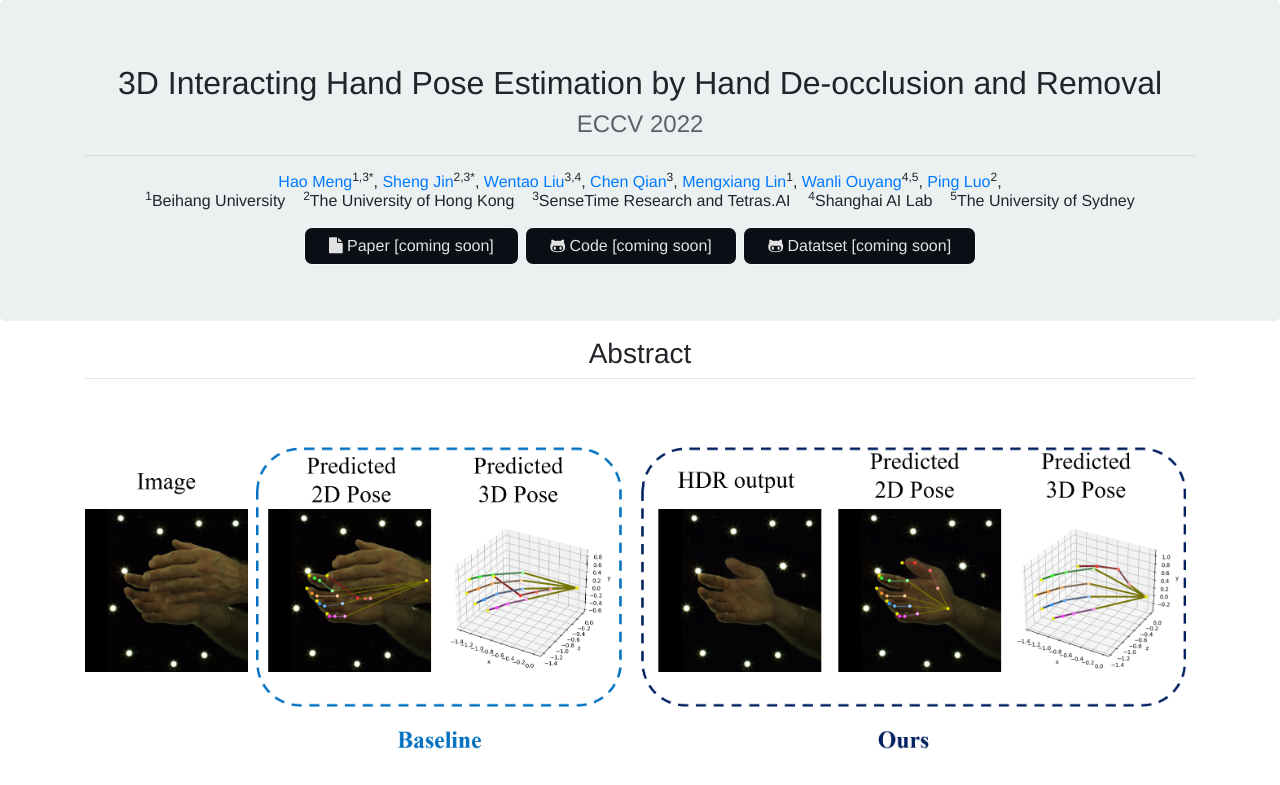
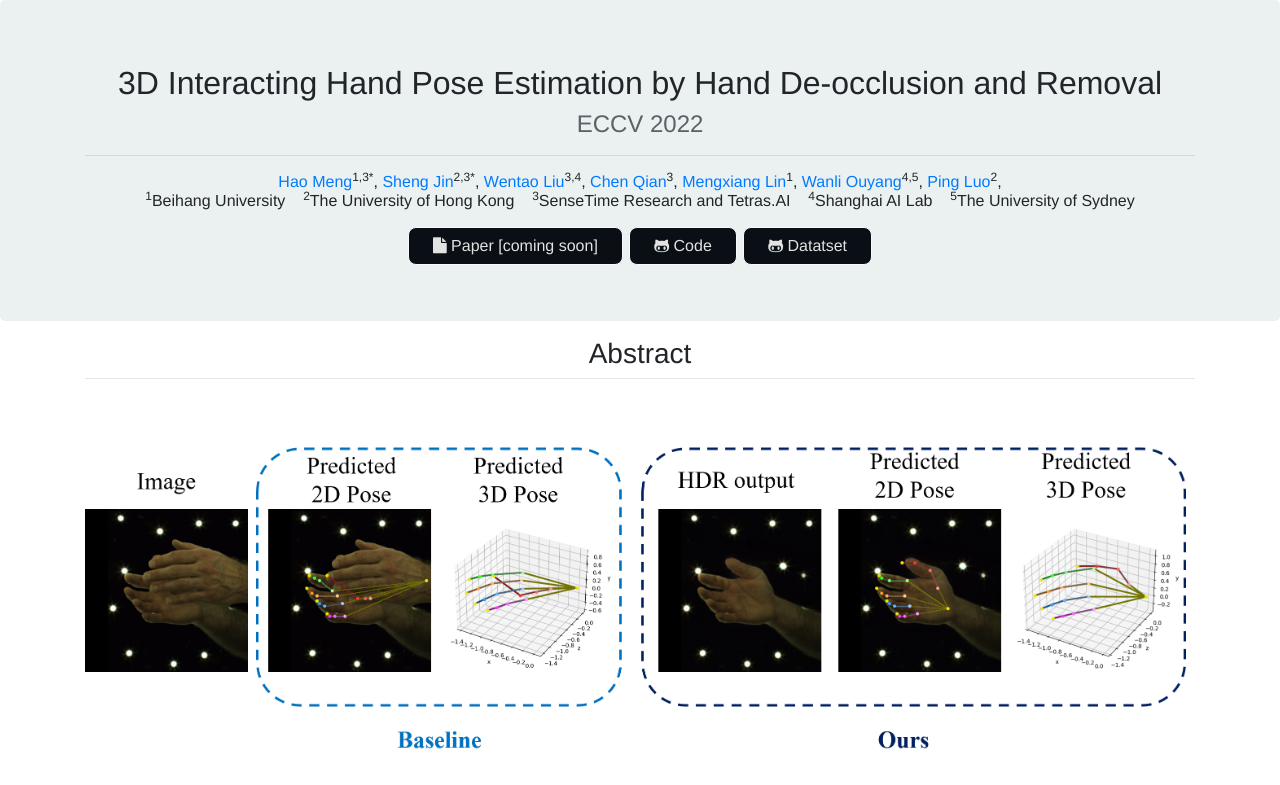
Before and after one commit to MengHao666/MengHao666.github.io, a plain HTML site: page HDR/index.html in a window 1280 px wide. Shown: the top 785 px of the page. Drawn offline with Linux system fonts and the light colour scheme.

Commit message:
provide link for code and dataset

```diff
--- a/HDR/index.html
+++ b/HDR/index.html
@@ -38,12 +38,12 @@
                     <i class="fa fa-file"></i> Paper [coming soon]</a> </p>
               </div>
               <div class="column">
-                  <p class="mb-5"><a class="btn btn-large btn-light" href="" role="button"  target="_blank">
-                    <i class="fa fa-github-alt"></i> Code [coming soon]</a> </p>
+                  <p class="mb-5"><a class="btn btn-large btn-light" href="https://github.com/MengHao666/HDR" role="button"  target="_blank">
+                    <i class="fa fa-github-alt"></i> Code</a> </p>
               </div>
               <div class="column">
-                  <p class="mb-5"><a class="btn btn-large btn-light" href="" role="button"  target="_blank">
-                    <i class="fa fa-github-alt"></i> Datatset [coming soon]</a> </p>
+                  <p class="mb-5"><a class="btn btn-large btn-light" href="https://connecthkuhk-my.sharepoint.com/:f:/g/personal/js20_connect_hku_hk/El9VswXHW35EocHo4ogpW5EBpzl3bZW7WoXoXeX3cEvcpw?e=M6gCIt" role="button"  target="_blank">
+                    <i class="fa fa-github-alt"></i> Datatset</a> </p>
               </div>
 
             </div>
```
